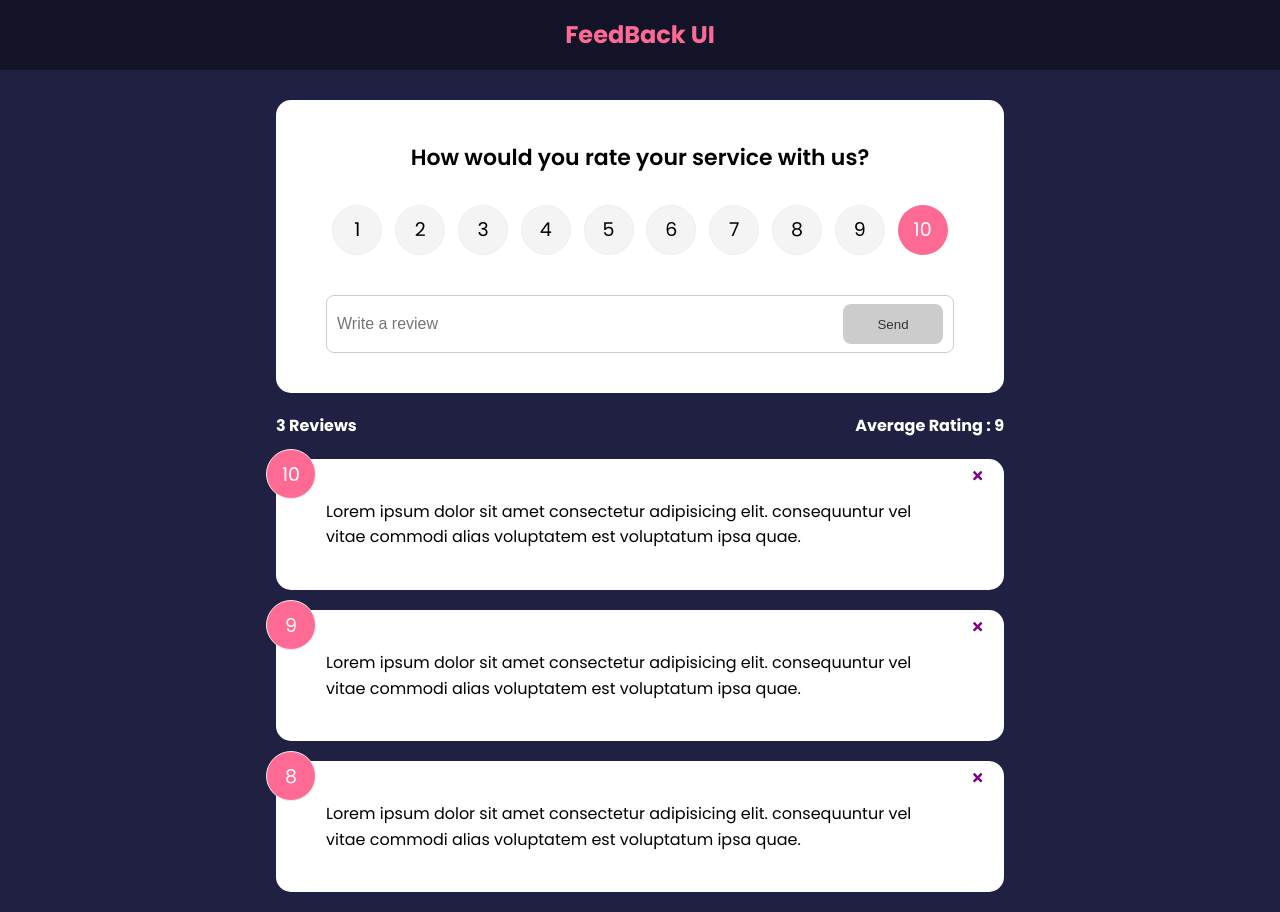
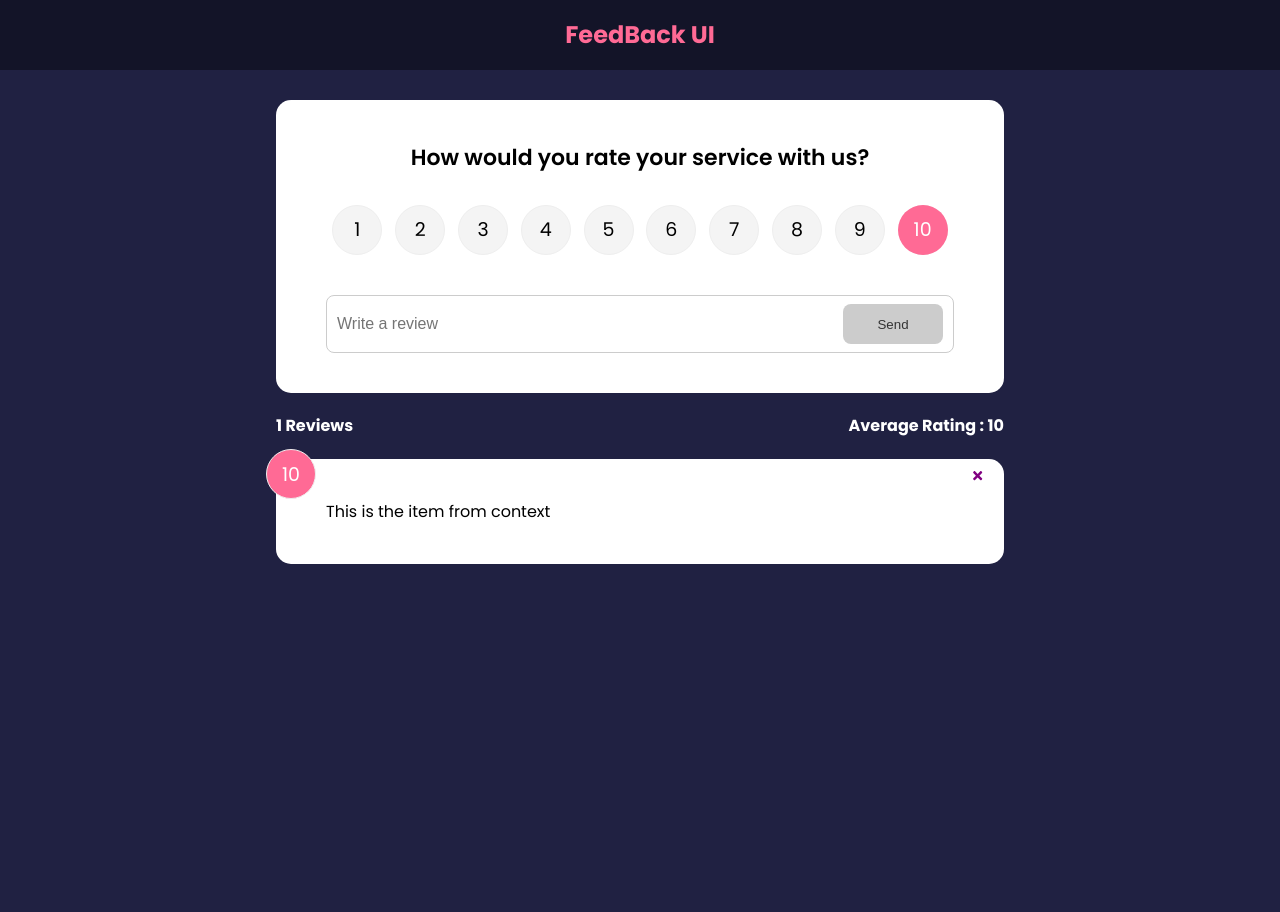
Before and after one commit to kellylarrea/feedback_ui, a React (Create React App) app: page / in a window 1280 px wide. After the commit the page ends 800 px from the top, so only its background shows below. Built offline with nearby package versions, Linux system fonts and the light colour scheme.

Commit message:
added useContext to clean up code

```diff
--- a/src/App.js
+++ b/src/App.js
@@ -1,42 +1,24 @@
-import React, { useState } from 'react'
 import { BrowserRouter as Router, Route, Routes } from 'react-router-dom'
-import { v4 as uuidv4 } from 'uuid'
 import Header from "./components/Header"
 import FeedbackList from './components/FeedbackList'
-import FeedbackData from './data/Feedbackdata'
 import FeedbackStats from './components/FeedbackStats'
 import FeedbackForm from './components/FeedbackForm'
 import AboutPage from './pages/AboutPage'
+import {FeedbackProvider} from './context/FeebackContext'
 
 function App() {
 
-    const [feedback, setFeedback] = useState(FeedbackData)
-
-    const addFeedback = (newFeedback) => {
-        newFeedback.id = uuidv4()
-        //taking the objects that are already in feedback and placing them in thsi array
-        //set feedback to an array with current feedback and newfeedback
-        setFeedback([newFeedback, ...feedback])
-    }
-
-    const deleteFeedback = (id) => {
-        // javascript method for an alert on window
-        if (window.confirm('are you sure you want to delete?')) {
-            //will return a feedback array that is clicked - the one that is being deleted
-            setFeedback(feedback.filter((item) => item.id !== id))
-        }
-    }
-
     return (
+        <FeedbackProvider>
         <Router>
             <Header />
             <div className='container'>
                 <Routes>
                     <Route exact path='/' element={
                         <>
-                            <FeedbackForm handleAdd={addFeedback} />
-                            <FeedbackStats feedback={feedback} />
-                            <FeedbackList feedback={feedback} handleDelete={deleteFeedback} />
+                            <FeedbackForm />
+                            <FeedbackStats />
+                            <FeedbackList />
                         </>
                     }>
                     </Route>
@@ -44,6 +26,7 @@
                 </Routes>
             </div>
         </Router>
+        </FeedbackProvider>
     )
 }
 
--- a/src/components/FeedbackForm.jsx
+++ b/src/components/FeedbackForm.jsx
@@ -1,14 +1,17 @@
-import React, {useState} from 'react'
+import React, {useState, useContext} from 'react'
 import Card from './shared/Card'
 import Button from './shared/Button'
 import RatingSelect from './RatingSelect'
+import FeedbackContext from '../context/FeebackContext'
 
 
-const FeedbackForm = ({ handleAdd } ) => {
+const FeedbackForm = () => {
     const [text, setText] = useState('')
     const [rating, setRating] = useState(10)
     const [btnDisabled, setBtnDisabled] = useState(true)
     const [message, setMessage] = useState('')
+
+    const {addFeedback} = useContext(FeedbackContext)
 
 const handleTextChange = ( { target: { value }} ) => {
         //text === nothing then button disabled no message
@@ -38,7 +41,7 @@
             text: text,
             rating: rating,
         }
-        handleAdd(newFeedback)
+        addFeedback(newFeedback)
         setText('')
     }
 }
--- a/src/components/FeedbackList.jsx
+++ b/src/components/FeedbackList.jsx
@@ -1,9 +1,13 @@
-import React from 'react'
+import { useContext } from 'react'
 import Feedbackitem from './Feedbackitem'
-import PropTypes from 'prop-types'
 import {motion, AnimatePresence} from 'framer-motion'
+import FeedbackContext from '../context/FeebackContext'
 
-function FeedbackList( {feedback, handleDelete} ) {
+function FeedbackList() {
+
+    // what is passed in const {is the value in feedbackcpntet.provider}
+    const {feedback} = useContext(FeedbackContext)
+
     //if no feedback  or if feedback.length = 0 then return
     if(!feedback || feedback.length === 0){
         return <p>No Feedback Yet</p>
@@ -23,7 +27,7 @@
            <Feedbackitem
            key={item.id}
            item={item}
-           handleDelete={handleDelete}
+
             />
             </motion.div>
            ))}
@@ -45,14 +49,6 @@
 //   )
 // }
 
-FeedbackList.propTypes = {
-    feeback: PropTypes.arrayOf(
-        PropTypes.shape({
-            id: PropTypes.number.isRequired,
-            text: PropTypes.string.isRequired,
-            rating: PropTypes.number.isRequired,
-        })
-    )
-}
+
 
 export default FeedbackList
--- a/src/components/FeedbackStats.jsx
+++ b/src/components/FeedbackStats.jsx
@@ -1,7 +1,9 @@
-import React from 'react'
-import PropTypes from 'prop-types'
+import { useContext } from 'react'
+import FeedbackContext from '../context/FeebackContext'
 
-const FeedbackStats = ({ feedback }) => {
+
+const FeedbackStats = () => {
+  const {feedback} = useContext(FeedbackContext)
   // Calculate ratings avg
   //passing accumulator i.e previous and current number
   let average = feedback.reduce((acc, curr) => {
@@ -20,8 +22,4 @@
   )
 }
 
-FeedbackStats.propTypes = {
-  feedback: PropTypes.array.isRequired,
-}
-
 export default FeedbackStats
--- a/src/components/Feedbackitem.jsx
+++ b/src/components/Feedbackitem.jsx
@@ -1,17 +1,18 @@
-import React from 'react'
+import { useContext } from "react"
 import Card from "./shared/Card"
-import PropTypes from 'prop-types'
 import { FaTimes} from 'react-icons/fa'
+import FeedbackContext from "../context/FeebackContext"
 
 
-function Feedbackitem( {item, handleDelete} ) {
+function Feedbackitem( {item} ) {
 
+  const {deleteFeedback} = useContext(FeedbackContext)
 
     //div are children of Card
   return (
     <Card>
         <div className="num-display">{item.rating}</div>
-        <button onClick={() => handleDelete(item.id)} className="close">
+        <button onClick={() => deleteFeedback(item.id)} className="close">
           <FaTimes color='purple' />
         </button>
         <div className="text-display">{item.text}</div>
@@ -20,8 +21,5 @@
   )
 }
 
-Feedbackitem.propTypes = {
- item: PropTypes.object.isRequired
-}
 
 export default Feedbackitem
--- /dev/null
+++ b/src/context/FeebackContext.jsx
@@ -0,0 +1,43 @@
+import { createContext, useState } from "react";
+import { v4 as uuidv4 } from 'uuid'
+
+
+const FeedbackContext = createContext()
+
+export const FeedbackProvider = ({children}) => {
+
+    const [feedback, setFeedback] = useState([
+        {
+            id: 1,
+            text:'This is the item from context',
+            rating: 10
+        }
+    ])
+
+    const addFeedback = (newFeedback) => {
+        newFeedback.id = uuidv4()
+        //taking the objects that are already in feedback and placing them in thsi array
+        //set feedback to an array with current feedback and newfeedback
+        setFeedback([newFeedback, ...feedback])
+    }
+
+    const deleteFeedback = (id) => {
+        // javascript method for an alert on window
+        if (window.confirm('are you sure you want to delete?')) {
+            //will return a feedback array that is clicked - the one that is being deleted
+            setFeedback(feedback.filter((item) => item.id !== id))
+        }
+    }
+
+    return <FeedbackContext.Provider value={{
+        //feedback: feedback
+        feedback,
+        addFeedback,
+        deleteFeedback,
+
+    }}>
+        {children}
+    </FeedbackContext.Provider>
+}
+
+export default FeedbackContext
```
